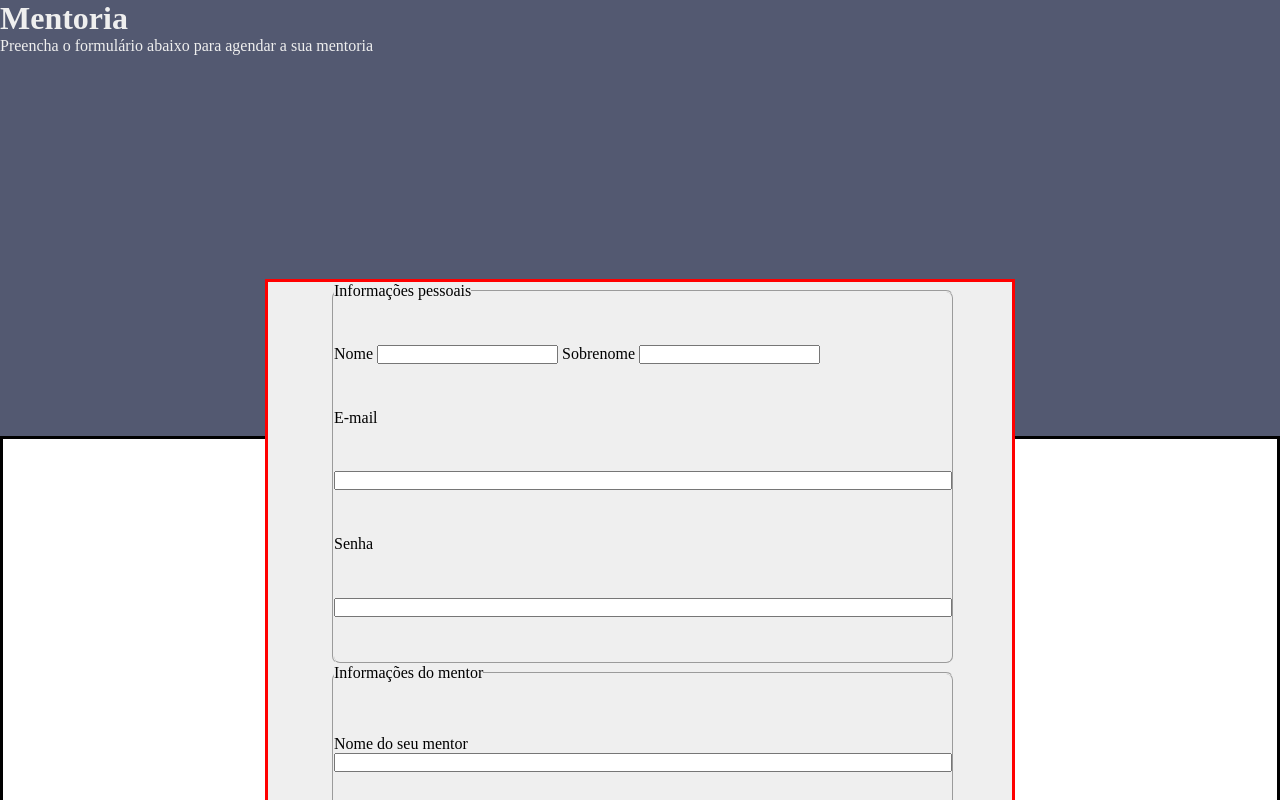
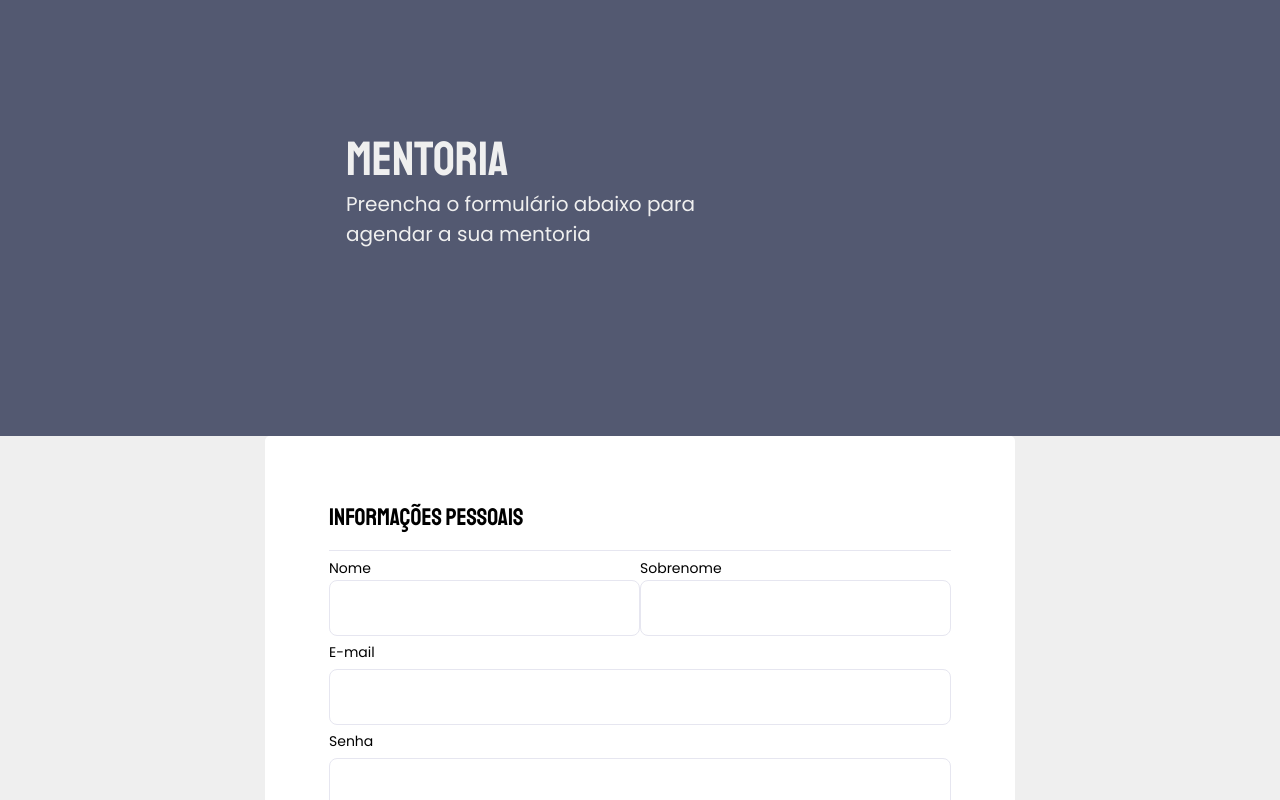
Before and after one commit to Adonaikjr/form, a plain HTML site: page index.html in a window 1280 px wide. Shown: the top 800 px of the page. Drawn offline with Linux system fonts and the light colour scheme.

Commit message:
Add files via upload

```diff
--- a/index.html
+++ b/index.html
@@ -1,10 +1,16 @@
 <!DOCTYPE html>
 <html lang="pt-br">
   <head>
-    <meta charset="UTF-8">
-    <meta http-equiv="X-UA-Compatible" content="IE=edge">
-    <meta name="viewport" content="width=device-width, initial-scale=1.0">
-    <link rel="stylesheet" href="style.css">
+    <meta charset="UTF-8" />
+    <meta http-equiv="X-UA-Compatible" content="IE=edge" />
+    <meta name="viewport" content="width=device-width, initial-scale=1.0" />
+    <link rel="stylesheet" href="style.css" />
+    <link rel="preconnect" href="https://fonts.googleapis.com" />
+    <link rel="preconnect" href="https://fonts.gstatic.com" crossorigin />
+    <link
+      href="https://fonts.googleapis.com/css2?family=Poppins&family=Staatliches&display=swap"
+      rel="stylesheet"
+    />
     <title>Mentoria</title>
   </head>
   <body>
@@ -16,43 +22,49 @@
       <form>
         <fieldset class="inf_pessoais">
           <legend>Informações pessoais</legend>
-                <section>
-                    <label>Nome</label>
-                    <input type="text"/>
-                    <label>Sobrenome</label>
-                    <input type="text"/>
+
+          <section style="display: flex; flex-direction: row">
+            <div style="display: flex; flex-direction: column; width: 100%">
+              <label>Nome </label>
+              <input type="text" />
+            </div>
+            <div style="display: flex; flex-direction: column; width: 100%">
+              <label>Sobrenome </label>
+              <input type="text" />
+            </div>
           </section>
+
           <label>E-mail</label>
-                <input type="email"/>
+          <input type="email" />
           <label>Senha</label>
-                <input type="password"/>
+          <input type="password" />
         </fieldset>
+
         <fieldset class="inf_mentor">
           <legend>Informações do mentor</legend>
           <label>Nome do seu mentor</label>
-                <input type="text"/>
+          <input type="text" />
         </fieldset>
-
 
         <fieldset class="time_open">
           <legend>Seus horarios disponiveis</legend>
           <section>
             <legend>PRIMEIRA MENTORIA</legend>
             <label>Data</label>
-                <input type="date" name="" id=""/>
+            <input type="date" name="" id="" />
             <label>Das</label>
-                <input type="time" name="" id="">
+            <input type="time" name="" id="" />
             <label>Até</label>
-                <input type="time"/>
+            <input type="time" />
           </section>
           <section>
             <legend>SEGUNDA MENTORIA</legend>
             <label>Data</label>
-                <input type="date" name="" id=""/>
+            <input type="date" name="" id="" />
             <label>Das</label>
-                <input type="time" name="" id="">
+            <input type="time" name="" id="" />
             <label>Até</label>
-                <input type="time"/>
+            <input type="time" />
           </section>
         </fieldset>
         <footer>
@@ -60,6 +72,5 @@
         </footer>
       </form>
     </div>
-
   </body>
 </html>
--- a/style.css
+++ b/style.css
@@ -1,42 +1,75 @@
-*{
+* {
   box-sizing: border-box;
   margin: 0;
   padding: 0;
 }
 :root {
   --background_header: #535971;
-    --background: #EFEFEF;
-    --color-button: #FF5374;
+  --background: #efefef;
+  --color-button: #ff5374;
+  --color-border: #e6e6f0;
+  --color-white: #FFFFFF;
+}
+body{
+  background-color: var(--background);
 }
 
-  header{
+header {
+  display: flex;
+  justify-content: center;
+  flex-direction: column;
+
+  text-align: justify;
   width: 100%;
   height: 436px;
   background: var(--background_header);
   color: var(--background);
 }
-  form{
-   margin-top: -160px;
-   background-color: var(--background);
-    border: solid red;
-    height: 1084px;
+p {
+  font-family: Poppins;
+  font-size: 20px;
+  font-weight: 400;
+  line-height: 30px;
+  letter-spacing: 0em;
+  text-align: left;
+  margin-bottom: 58px;
+}
+
+h1 {
+  font-family: Staatliches;
+  font-size: 48px;
+  font-weight: 400;
+  line-height: 60px;
+  letter-spacing: 0em;
+  text-align: left;
+}
+
+h1,
+p {
+  margin-left: 346px;
+  width: 417px;
+}
+form {
+  background-color: var();
+  border-radius: 5px;
   width: 750px;
-
+  background-color: var(--color-white);
 }
-  button{
+button {
   width: 608px;
   height: 55.65px;
   border-radius: 20px;
   background-color: var(--color-button);
   border: transparent;
-
 }
 
-  .inf_pessoais, .inf_mentor, .time_open {
+.inf_pessoais,
+.inf_mentor,
+.time_open {
   margin: 0px 64px 0px 64px;
 }
 
-  .inf_pessoais{
+.inf_pessoais {
   display: flex;
   flex-direction: column;
   justify-content: space-evenly;
@@ -44,21 +77,56 @@
   width: 622px;
   left: 409px;
   top: 384px;
+  border:none;
+}
+.inf_pessoais input {
+
+  width: 100%;
+  margin: 0;
+  padding: 0;
+}
+section {
+  display: flex;
+  flex-direction: column;
+}
+
+legend {
+  font-family: Staatliches;
+  font-size: 24px;
+  font-weight: 400;
+  line-height: 34px;
+  letter-spacing: 0em;
+  text-align: left;
+  border-bottom: solid 1px var(--color-border);
+  padding-bottom: 16px;
+  padding-top: 64px;
+  width: 100%;
+}
+input {
+  height: 56px;
   border-radius: 8px;
+  background: transparent;
+  border: solid 1px var(--color-border);
+}
+label {
+  font-family: Poppins;
+  font-size: 14px;
+  font-weight: 400;
+  line-height: 24px;
+  letter-spacing: 0em;
+  text-align: left;
+}
 
-  }
-  .inf_mentor{
+.inf_mentor {
   display: flex;
   flex-direction: column;
   justify-content: center;
-    height: 162px;
   width: 622px;
   left: 409px;
   top: 796px;
   border-radius: 8px;
-
 }
-  .time_open{
+.time_open {
   display: flex;
   flex-direction: column;
   justify-content: space-evenly;
@@ -67,10 +135,9 @@ width: 622px;
   left: 409px;
   top: 990px;
   border-radius: 8px;
-
 }
 
-  footer{
+footer {
   height: 160px;
   width: 750px;
   background-color: var(--background_header);
@@ -79,10 +146,11 @@ border-radius: 8px;
   justify-content: center;
   align-items: center;
 }
-  .justify{
+.justify {
   width: 100%;
   display: flex;
   flex-direction: column;
   align-items: center;
-    border: solid;
+  height: 100%;
+
 }
```
Lines whose indentation alone changed are shown as unchanged.
